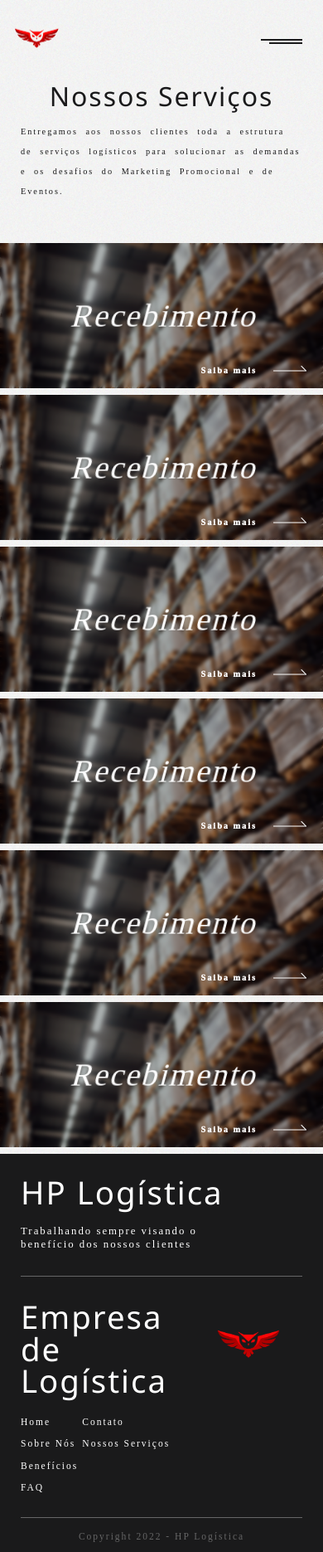
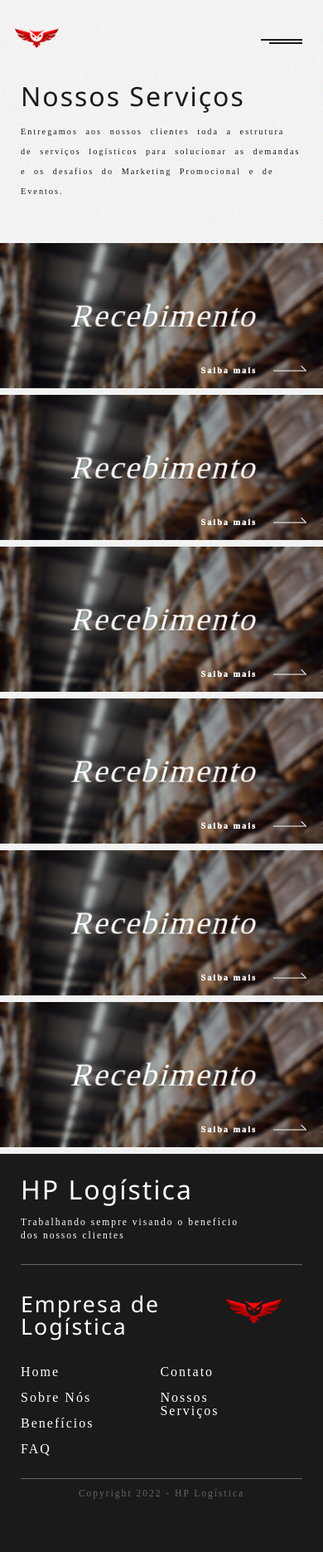
Before and after one commit to victorribeiro1/hp-logistica, a PHP site: page /servicos.html in a window 390 px wide. Shown: the whole page at 83% size. After the commit the page ends 1807 px from the top, so only its background shows below. Run offline with PHP 8.4, Linux system fonts and the light colour scheme.

Commit message:
update services

```diff
--- a/public/style.css
+++ b/public/style.css
@@ -739,7 +739,7 @@ html {
 .footer-mobile {
   background-color: var(--color-secondary);
   height: 480px;
-  min-width: 328px;
+  min-width: var(--min-width);
   display: flex;
   flex-direction: column;
   justify-content: space-between;
@@ -792,7 +792,7 @@ html {
   width: 53%;
 }
 .footer-mobile__main-content__links__list:first-child {
-  margin-right: 8 0px;
+  margin-right: 80px;
 }
 .footer-mobile__main-content__links__list__item:not(:last-child) {
   margin-bottom: 15px;
@@ -822,6 +822,51 @@ html {
 @media only screen and (max-width: 1100px) {
   .footer-mobile {
     display: flex;
+  }
+}
+@media only screen and (max-width: 560px) {
+  .footer-mobile {
+    height: 430px;
+  }
+  .footer-mobile__copy {
+    transform: translateY(-152%);
+  }
+}
+@media only screen and (max-width: 425px) {
+  .footer-mobile__text-box__title {
+    font-size: 5rem;
+    margin-bottom: 15px;
+  }
+  .footer-mobile__text-box__description {
+    font-size: 1.8rem;
+    max-width: 80%;
+    line-height: 16px;
+  }
+  .footer-mobile__main-content__heading {
+    display: flex;
+    flex-direction: row;
+    justify-content: space-between;
+    align-items: center;
+    margin-bottom: 25px;
+  }
+  .footer-mobile__main-content__heading__title {
+    font-size: 4.179rem;
+    max-width: 80%;
+  }
+  .footer-mobile__main-content__heading__logo {
+    width: 18rem;
+  }
+  .footer-mobile__main-content__links__list:first-child {
+    margin-right: 80px;
+  }
+  .footer-mobile__main-content__links__list__item:not(:last-child) {
+    margin-bottom: 15px;
+  }
+  .footer-mobile__main-content__links__list__item__link, .footer-mobile__main-content__links__list__item__link:link, .footer-mobile__main-content__links__list__item__link:visited {
+    font-size: 2.5rem;
+  }
+  .footer-mobile__copy {
+    transform: translateY(-125%);
   }
 }
 
@@ -1104,7 +1149,11 @@ html {
     margin: 100px 0 0px 0;
   }
   .services__content__text-box {
-    margin: 0 var(--horizontal-distance--mobile) 50px var(--horizontal-distance--mobile);
+    display: flex;
+    flex-direction: column;
+    justify-content: flex-start;
+    align-items: flex-start;
+    margin: 0 var(--horizontal-distance) 50px var(--horizontal-distance);
     max-width: 90%;
   }
   .services__content__services {
@@ -1271,6 +1320,11 @@ html {
     width: 1px;
   }
 }
+@media only screen and (max-width: 900px) {
+  .services__content__text-box {
+    margin: 0 var(--horizontal-distance--mobile) 50px var(--horizontal-distance--mobile);
+  }
+}
 @media only screen and (max-width: 560px) {
   .services__content__services {
     display: none;
--- a/src/sass/base/_base.scss
+++ b/src/sass/base/_base.scss
@@ -14,12 +14,15 @@ html {
 
 html.active {
    opacity: 1;
+
+   // min-width: var(--min-width);
 }
 
 body {
     box-sizing: border-box;
     color: var(--color-secondary);
 
+   //  min-width: var(--min-width);
 }
 
    html {
```
Also changed, not shown: src/sass/layouts/_footer-mobile.scss (+68 -3 lines), src/sass/pages/_services.scss (+10 -2 lines).
